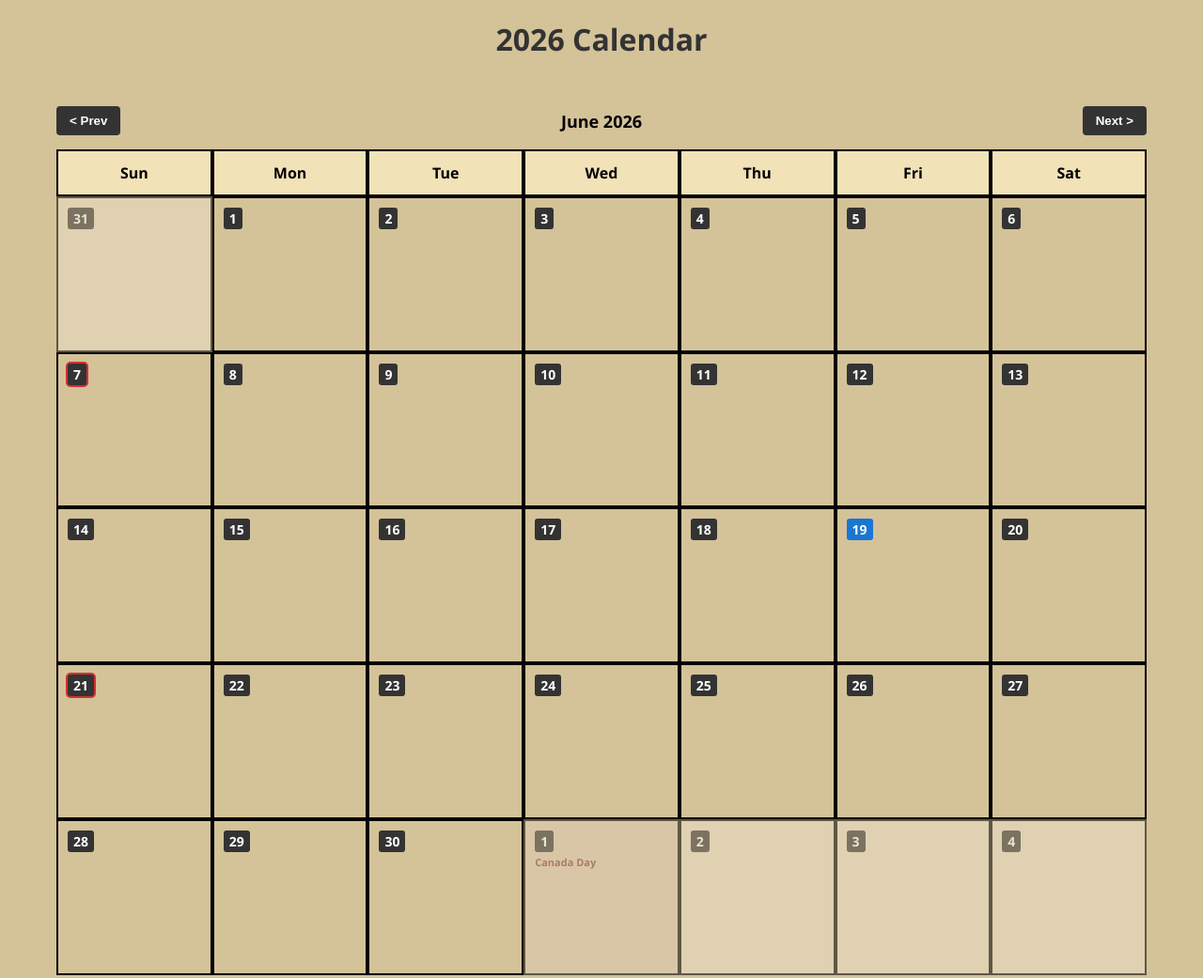
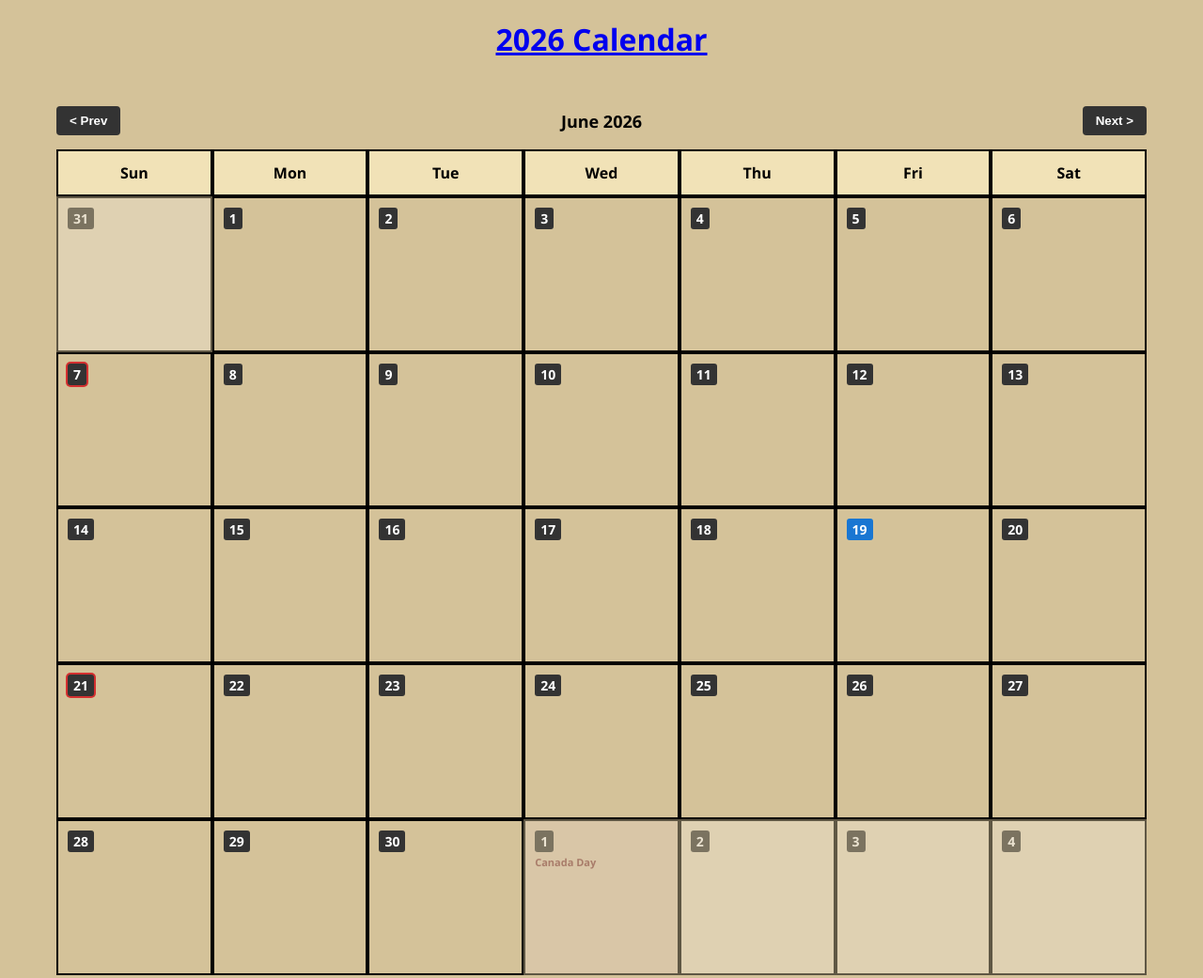
Before and after one commit to ryanmichaelgreen33-alt/calendar, a plain HTML site: page index.html in a window 1280 px wide. Shown: the whole page at 94% size. Drawn offline with Linux system fonts and the light colour scheme; no server answers.

Commit message:
Add files via upload

```diff
--- a/index.html
+++ b/index.html
@@ -8,7 +8,7 @@
 </head>
 <body>
     <div class="container">
-        <h1>2026 Calendar</h1>
+        <h1><a href="day.html" class="title-link">2026 Calendar</a></h1>
         <div class="calendar-wrapper">
             <div class="calendar-header">
                 <button id="prevMonthBtn" class="month-nav">&lt; Prev</button>
```
